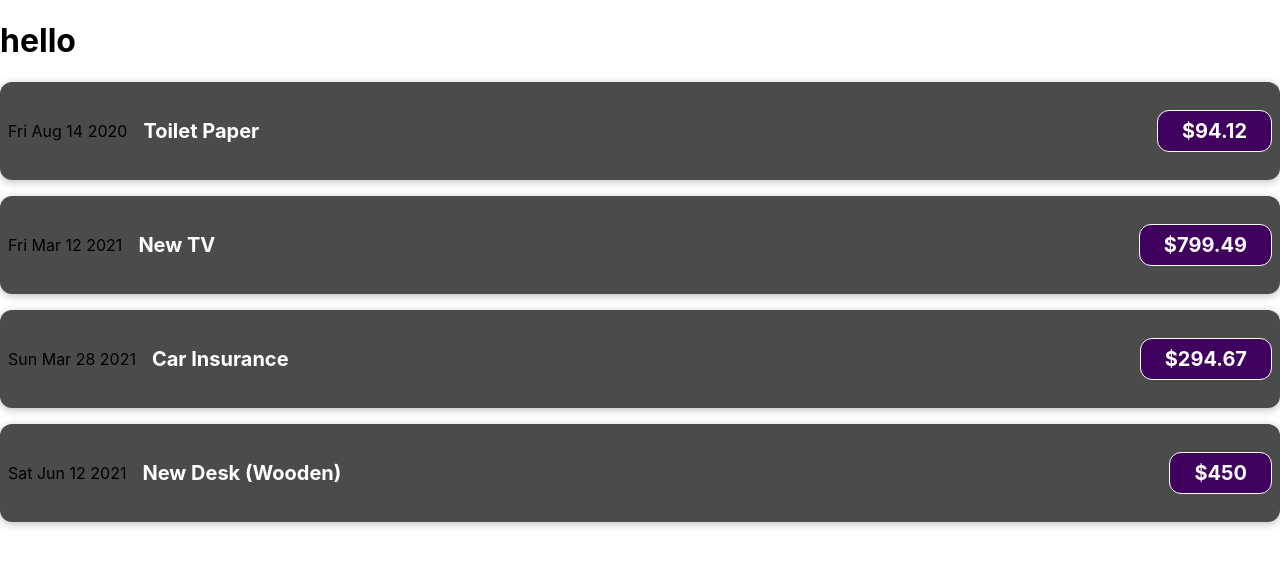
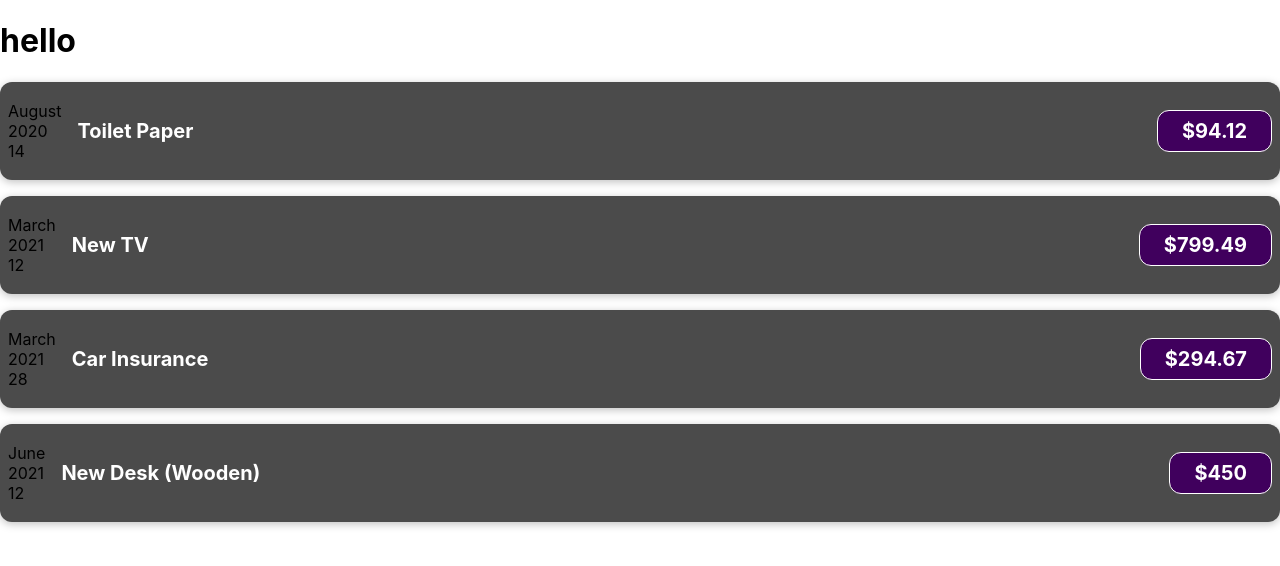
Before and after one commit to mohamim360/myreactapp, a JavaScript app: page / in a window 1280 px wide. Shown: the top 566 px of the page. Built offline with nearby package versions, Linux system fonts and the light colour scheme.

Commit message:
Adding normal JavaScript Logic to Components

```diff
--- a/src/components/ExpenseItem.js
+++ b/src/components/ExpenseItem.js
@@ -1,10 +1,17 @@
 import "./ExpenseItem.css";
 
 function ExpenseItem(props) {
+  const month = props.date.toLocaleString("en-US", { month: "long" });
+  const day = props.date.toLocaleString("en-US", { day: "2-digit" });
+  const year = props.date.getFullYear();
 
   return (
     <div className="expense-item">
-      <div>{props.date.toDateString()}</div>
+      <div>
+        <div>{month}</div>
+        <div>{year}</div>
+        <div>{day}</div>
+      </div>
       <div className="expense-item__description">
         <h2>{props.title}</h2>
         <p className="expense-item__price">${props.amount}</p>
```
